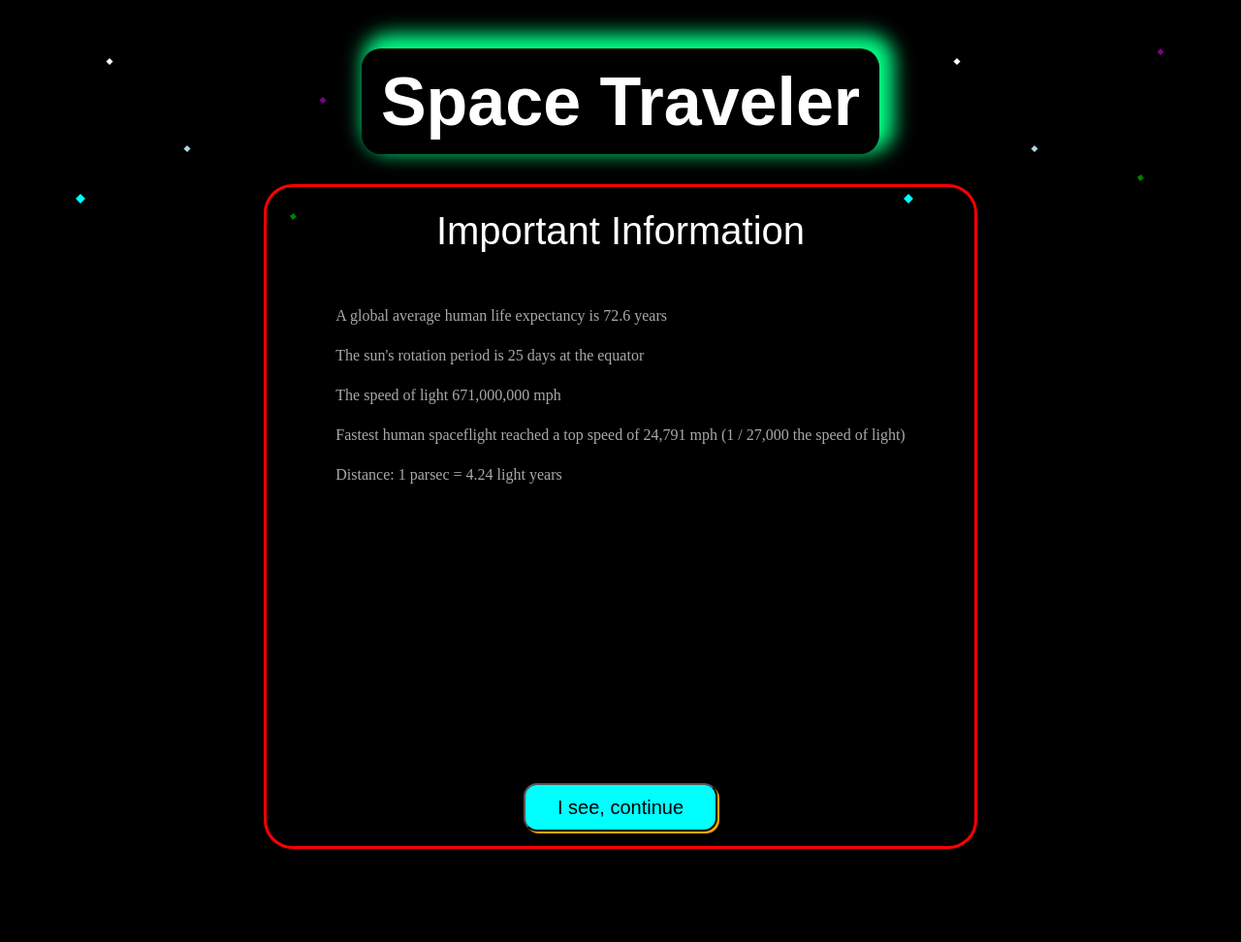
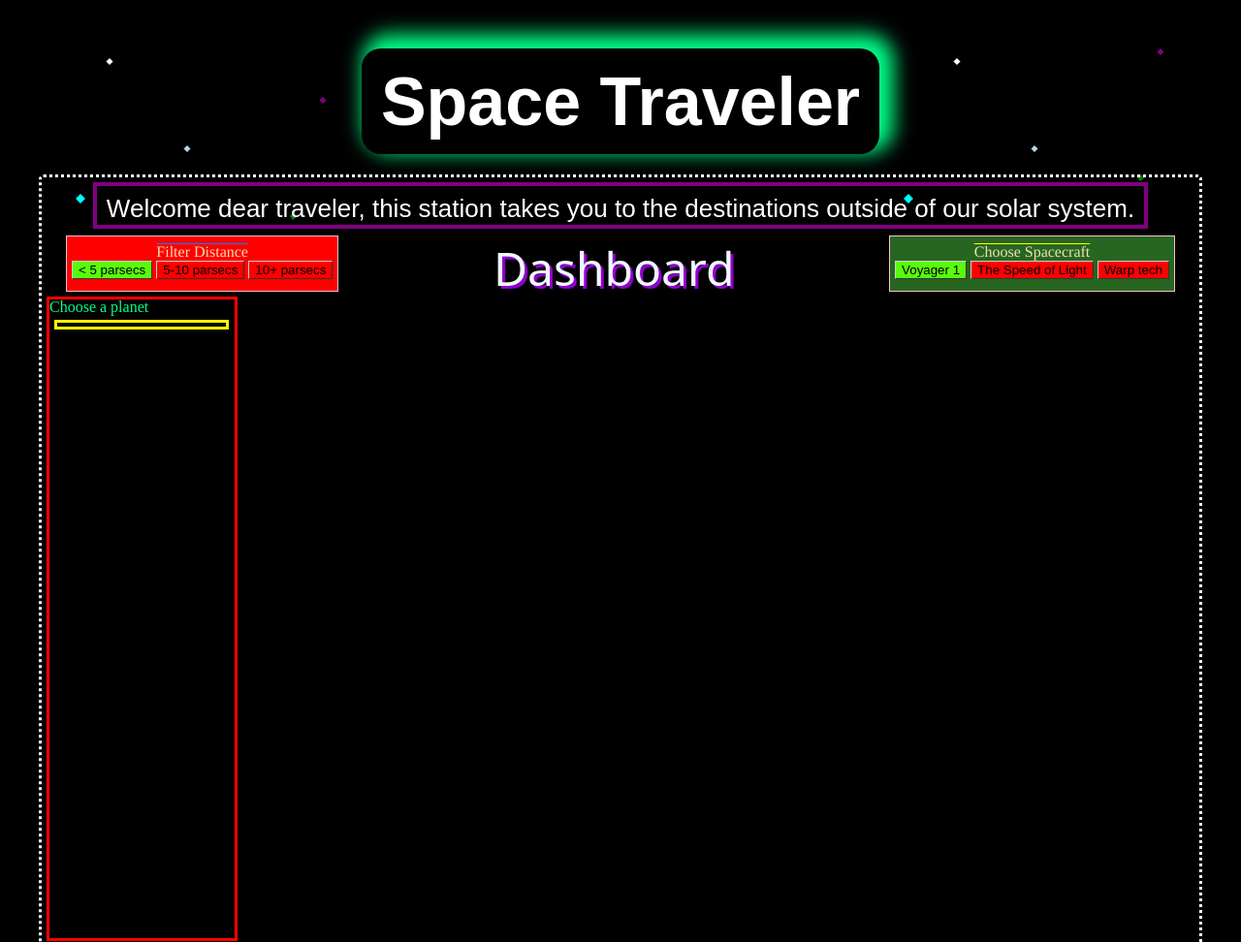
Before and after one commit to alexeysergeev-cm/Space-Traveler, a website built with webpack: page index.html in a window 1280 px wide. Shown: the top 972 px of the page at 97% size. Before the commit the page ends 876 px from the top, so only its background shows below. Built offline with nearby package versions, Linux system fonts and the light colour scheme.

Commit message:
add dashboard & cursor pointer to buttons

```diff
--- a/css/main.css
+++ b/css/main.css
@@ -189,6 +189,7 @@ body {
   padding: 5px;
   margin-left: 25px;
   padding-top: 9px;
+  background-color: rgb(255 127 80 / 40%);
 
 }
 
@@ -202,11 +203,21 @@ body {
   text-decoration-color: rgb(0 133 255);
 }
 
+.left-switch > button, .right-switch > button {
+  border-top: 1px solid #CCCCCC;
+  border-right: 1px solid #333333;
+  border-bottom: 1px solid #333333;
+  border-left: 1px solid #CCCCCC;
+  cursor: pointer;
+}
+
+
 .right-switch{
   border: 1px solid rgb(255 192 203);
   padding: 5px;
   margin-right: 25px;
   padding-top: 9px;
+  background-color: rgb(96 255 80 / 40%);
 }
 
 .right-switch > label{
@@ -218,3 +229,11 @@ body {
   text-decoration: overline;
   text-decoration-color: rgb(255 255 0);
 }
+
+.dashboard{
+  color: rgb(240 248 255);
+  font-size: 48px;
+  padding-top: 10px;
+  font-family: system-ui;
+  text-shadow: 3px 3px 1px darkviolet;
+}
--- a/index.html
+++ b/index.html
@@ -67,6 +67,7 @@
           <button>5-10 parsecs</button>
           <button>10+ parsecs</button>
         </div>
+        <div class="dashboard">Dashboard</div>
         <div class="right-switch">
           <label>Choose Spacecraft</label>
           <button>Voyager 1</button>
--- a/src/index.js
+++ b/src/index.js
@@ -18,7 +18,8 @@ document.addEventListener('DOMContentLoaded', () => {
     .ease(d3.easeLinear)
     .style('color', 'white')
 
-  continueButton()
+  // continueButton()
+  loadDefaultData()
 })
 
 function continueButton(){
@@ -55,7 +56,7 @@ async function loadDefaultData(){
     .selectAll('button')
     .style('background-color', 'red')
 
-  //default
+  //default btn green
   d3.select(".left-switch")
     .select('button')
     .style('background-color', 'rgb(90 250 13)')
```
Also changed, not shown: 2 other files.
